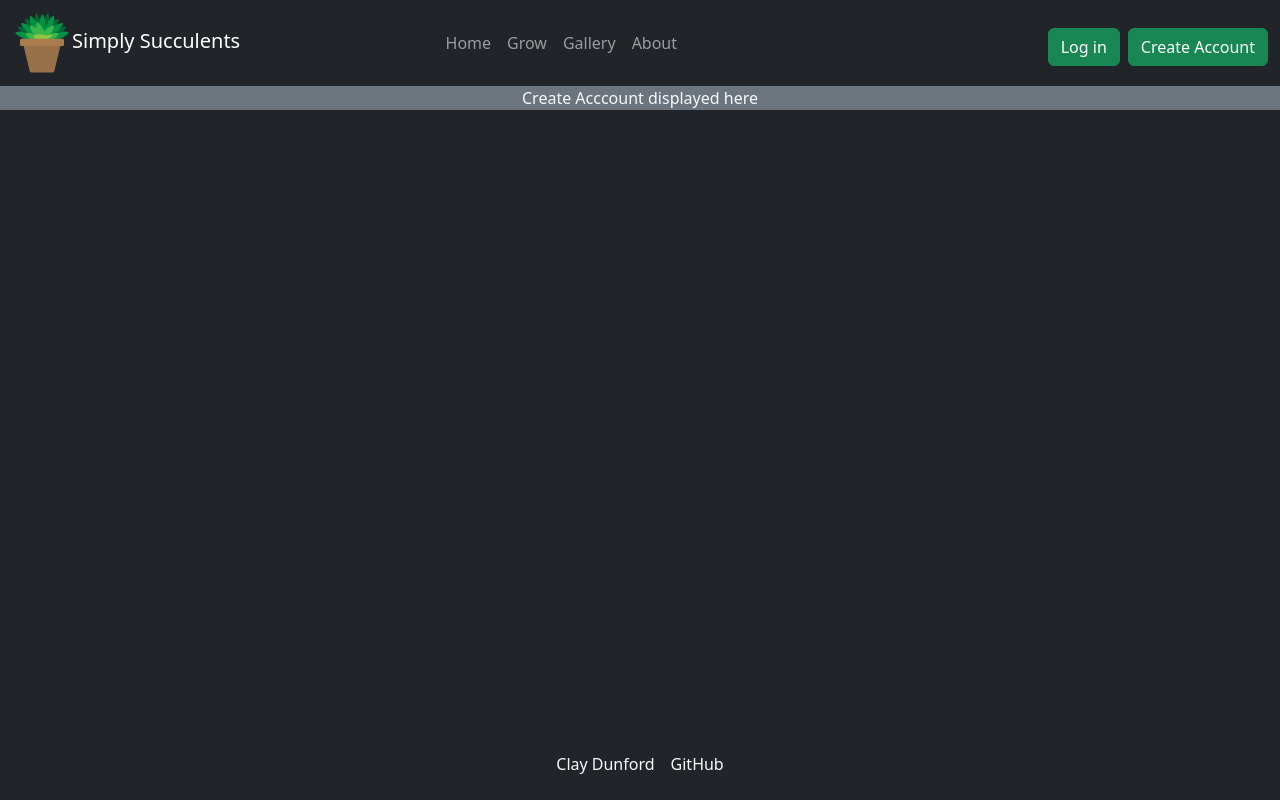
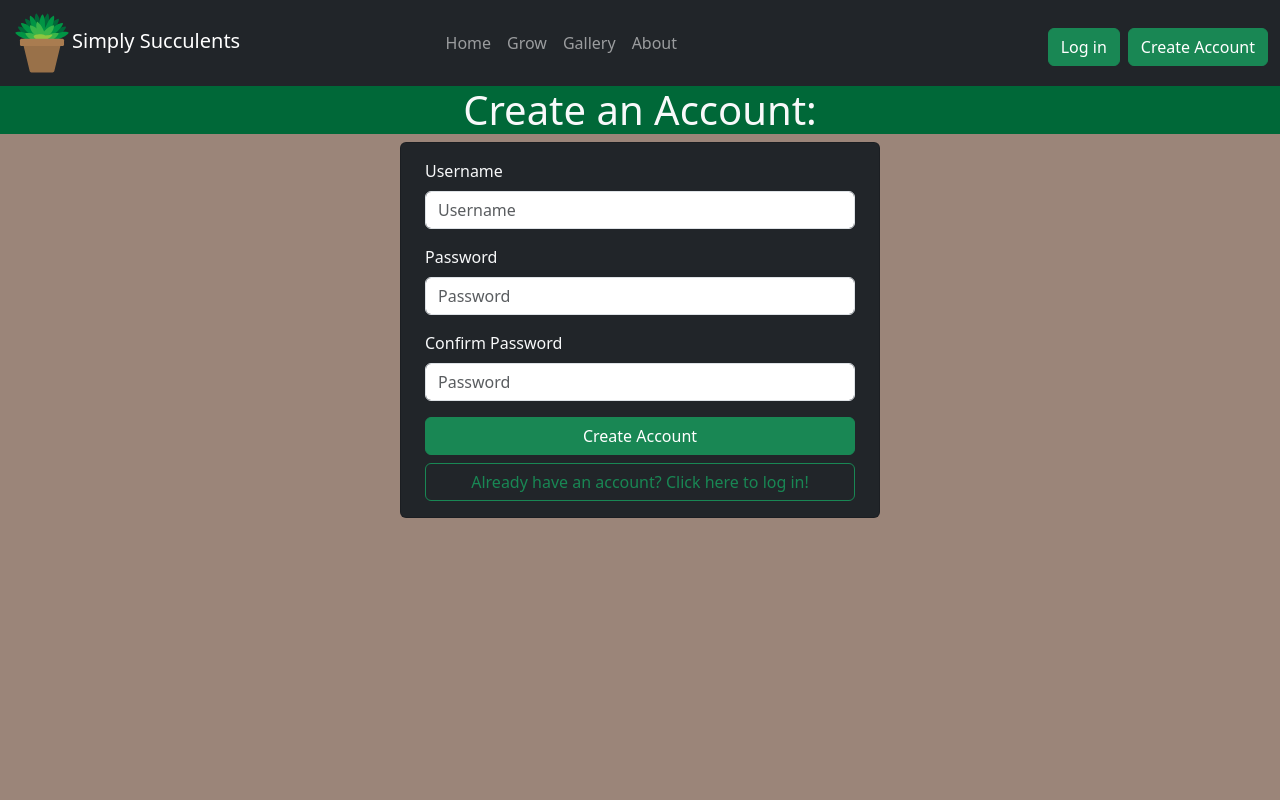
Before and after one commit to ClayDunford/startup, a React (Vite) app in the folder Startup_Files/: page /createaccount in a window 1280 px wide. Shown: the top 800 px of the page. Built offline with nearby package versions, Linux system fonts and the light colour scheme.

Commit message:
create account page

```diff
--- a/Startup_Files/src/createaccount/createaccount.jsx
+++ b/Startup_Files/src/createaccount/createaccount.jsx
@@ -1,9 +1,34 @@
 import React from 'react';
-
+import { NavLink } from 'react-router-dom';
+import '../app.css';
 export function Createaccount() {
   return (
-    <main className="container-fluid bg-secondary text-center">
-      <div>Create Acccount displayed here</div>
-    </main>
+    <div className="d-flex flex-column bg-custom min-vh-100">
+      <main>
+        <div className="text-light text-center" style={{ backgroundColor:"#006838" }}>
+          <h1> Create an Account:</h1>
+        </div>
+        <div className="card mx-auto bg-dark text-light" style= {{width: "30rem" }}>
+          <form className="px-4 py-3">
+            <div className="mb-3">
+              <label htmlFor="Username" className="form-label">Username</label>
+              <input type="text" className="form-control" id="Username" name="Username" placeholder="Username"/>
+            </div>
+            <div className="mb-3">
+              <label htmlFor="Password" className="form-label">Password</label>
+              <input type="password" className="form-control" id="Password" name="Password" placeholder="Password"/>
+            </div>
+            <div className="mb-3">
+              <label htmlFor="PasswordConfirm" className="form-label">Confirm Password</label>
+              <input type="password" className="form-control" id="PasswordConfirm" name="PasswordConfirm" placeholder="Password"/>
+            </div>
+            <div className="d-grid gap-2">
+              <NavLink to="/grow" className="btn btn-success">Create Account</NavLink>
+              <NavLink to="/login" className="btn btn-outline-success">Already have an account? Click here to log in!</NavLink>
+            </div>
+          </form>
+        </div>
+      </main>
+    </div>
   );
 }
```
